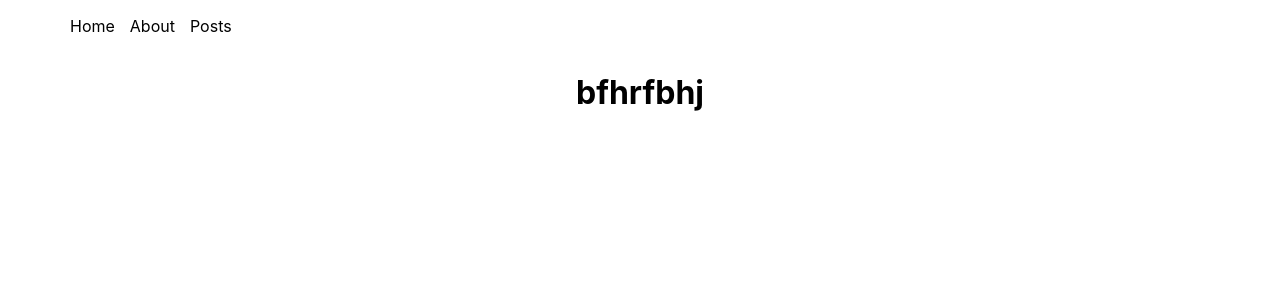
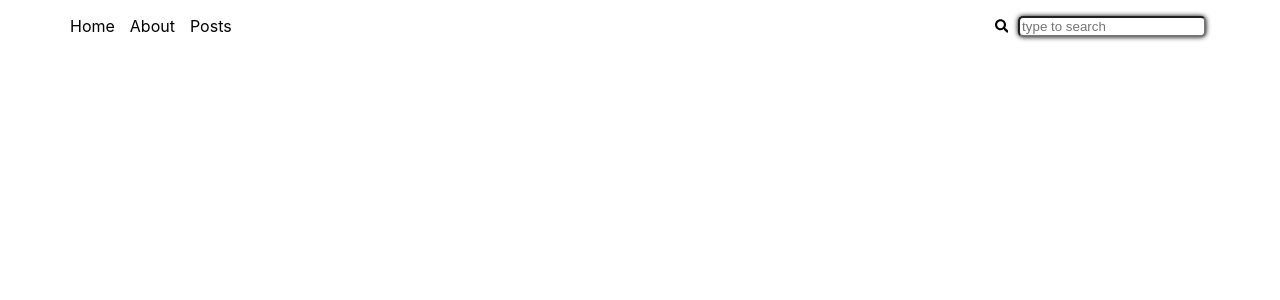
Before and after one commit to andreeaD03/Portfolio, a React (Create React App) app in the folder react-blog/: page / in a window 1280 px wide. Shown: the top 300 px of the page. Built offline with nearby package versions, Linux system fonts and the light colour scheme.

Commit message:
created search bar

```diff
--- a/react-blog/src/App.js
+++ b/react-blog/src/App.js
@@ -1,11 +1,11 @@
 import "./App.css";
 import NavBar from "./navBar/NavBar";
+import SearchBar from "./navBar/SearchBar";
 
 function App() {
   return (
     <div className="App">
       <NavBar />
-      <h1>bfhrfbhj</h1>
     </div>
   );
 }
--- a/react-blog/src/navBar/NavBar.jsx
+++ b/react-blog/src/navBar/NavBar.jsx
@@ -1,5 +1,6 @@
 import React from "react";
 import "./NavBar.css";
+import SearchBar from "./SearchBar";
 
 const NavBar = () => {
   return (
@@ -9,6 +10,7 @@ const NavBar = () => {
         <li>About</li>
         <li>Posts</li>
       </ul>
+      <SearchBar />
     </div>
   );
 };
--- /dev/null
+++ b/react-blog/src/navBar/SearchBar.css
@@ -0,0 +1,23 @@
+.search-bar-container {
+  width: 300px;
+  display: flex;
+  justify-content: center;
+  align-items: center;
+}
+
+.search-bar {
+  display: flex;
+  align-items: center;
+  gap: 10px;
+}
+
+#input {
+  border-radius: 5px;
+  box-shadow: 0 0 5px;
+  max-width: 500px;
+  width: 100%;
+}
+
+#searchIcon {
+  cursor: pointer;
+}
--- /dev/null
+++ b/react-blog/src/navBar/SearchBar.jsx
@@ -0,0 +1,16 @@
+import React from "react";
+import "./SearchBar.css";
+import { FaSearch } from "react-icons/fa";
+
+const SearchBar = () => {
+  return (
+    <div className="search-bar-container">
+      <div className="search-bar">
+        <FaSearch id="searchIcon" />
+        <input id="input" type="text" placeholder="type to search" />
+      </div>
+    </div>
+  );
+};
+
+export default SearchBar;
```
